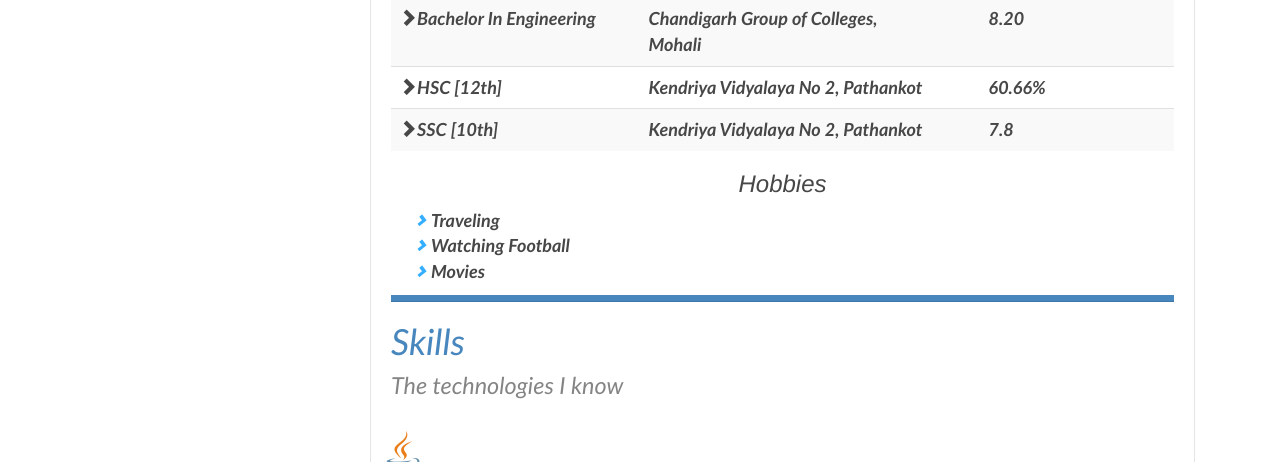
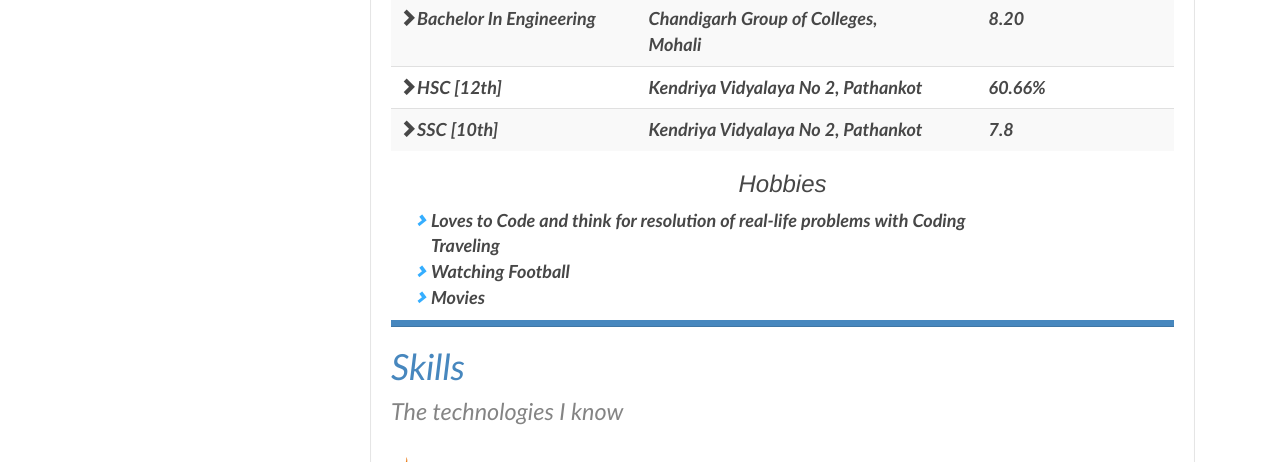
Before and after one commit to ParthSharma1/ParthSharma1.github.io, a plain HTML site: page index.html in a window 1280 px wide. Shown: the part 638-1100 px from the top of the page. Drawn offline with nearby package versions, Linux system fonts and the light colour scheme; files that its build step writes are made by us from their sources.

Commit message:
Update index.html

```diff
--- a/index.html
+++ b/index.html
@@ -124,7 +124,7 @@
 
   <h3 align="middle">Hobbies</h3>
                         <ul class="custom-bullet">
-                            <li style="font-family: 'Calibri'; font-size: 18px">Traveling</li>
+                            <li style="font-family: 'Calibri'; font-size: 18px">Loves to Code and think for resolution of real-life problems with Coding<br>Traveling</li>
                             <li style="font-family: 'Calibri'; font-size: 18px">Watching Football </li>
                             <li style="font-family: 'Calibri'; font-size: 18px"><b>Movies</b></li>
                            <!---- <li style="font-family: 'Calibri'; font-size: 18px"><b></b></li>
```
